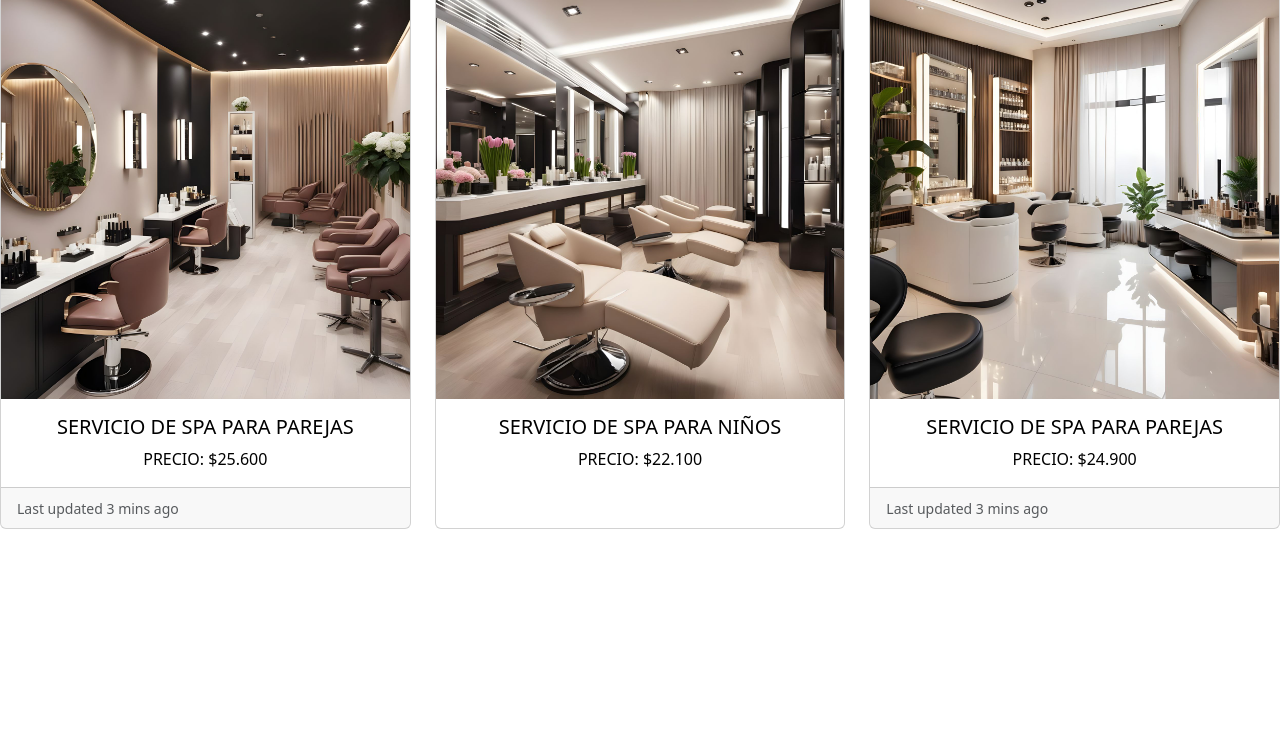
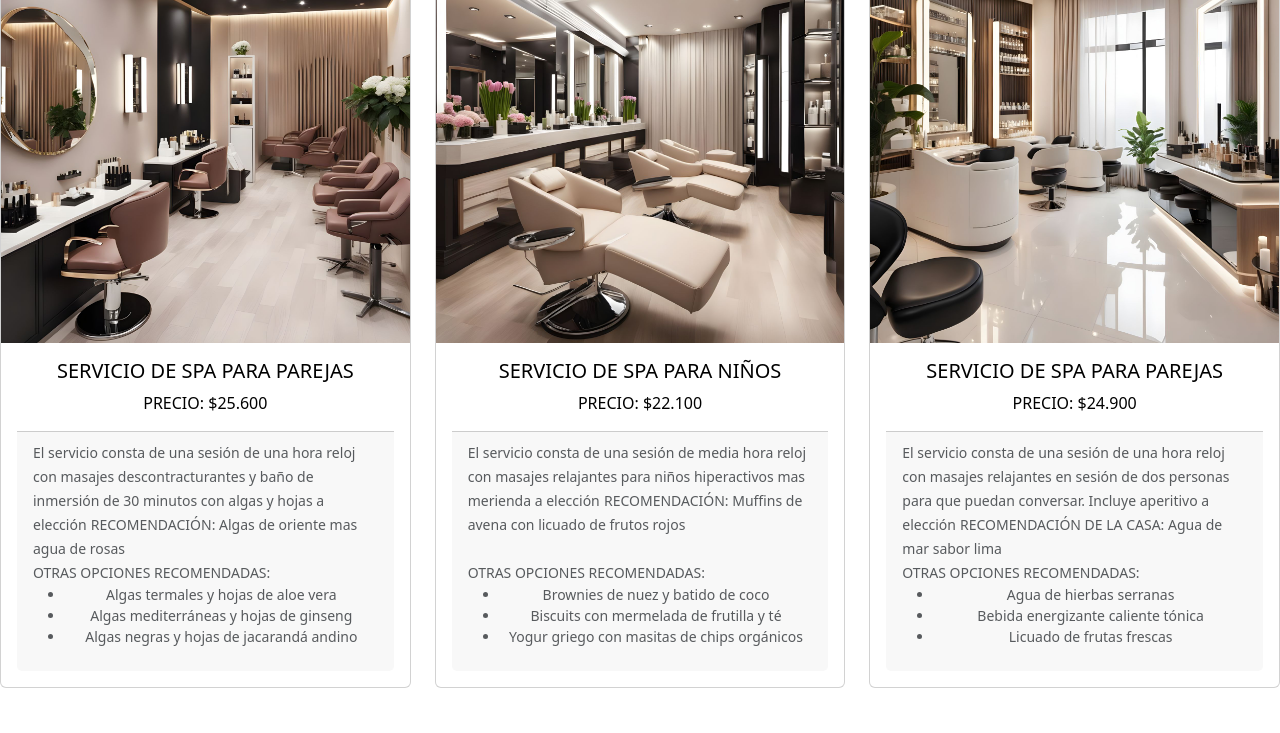
Before and after one commit to CodeSystem2022/E-commerce-Perricentro, a website: page pages/servicios.html in a window 1280 px wide. Shown: the part 67-800 px from the top of the page. Drawn offline with Linux system fonts and the light colour scheme; files that its build step writes are made by us from their sources.

Commit message:
Se añaden mejoras a la página de servicios

```diff
--- a/pages/servicios.html
+++ b/pages/servicios.html
@@ -1,14 +1,16 @@
 <!DOCTYPE html>
 <html lang="es">
+
 <head>
   <meta charset="UTF-8">
   <meta name="viewport" content="width=device-width, initial-scale=1.0">
   <link rel="stylesheet" href="bootstrap-5.3.2-dist/css/bootstrap.css">
-    <link rel="stylesheet" href="servicios.css">
+  <link rel="stylesheet" href="./styles/servicios.css">
   <title>SERVICIOS</title>
 </head>
+
 <body>
-    <h1>hola</h1>
+
   <div class="row row-cols-1 row-cols-md-3 g-4">
     <div class="col">
       <div class="card h-100">
@@ -16,9 +18,19 @@
         <div class="card-body">
           <h5 class="card-title">SERVICIO DE SPA PARA PAREJAS</h5>
           <p class="card-text">PRECIO: $25.600</p>
+
+          <div class="card-footer">
+            <small class="text-body-secondary">El servicio consta de una sesión de una hora reloj con masajes
+              descontracturantes y baño de inmersión de 30 minutos con algas y hojas a elección</small>
+            <small class="text-body-secondary">RECOMENDACIÓN: Algas de oriente mas agua de rosas</small><br>
+            <small class="text-body-secondary">OTRAS OPCIONES RECOMENDADAS:
+              <ul>
+                <li>Algas termales y hojas de aloe vera</li>
+                <li>Algas mediterráneas y hojas de ginseng</li>
+                <li>Algas negras y hojas de jacarandá andino</li>
+              </ul>
+            </small>
           </div>
-            <div class="card-footer">
-              <small class="text-body-secondary">Last updated 3 mins ago</small>
         </div>
       </div>
     </div>
@@ -28,6 +40,19 @@
         <div class="card-body">
           <h5 class="card-title">SERVICIO DE SPA PARA NIÑOS</h5>
           <p class="card-text">PRECIO: $22.100</p>
+          <div class="card-footer">
+            <small class="text-body-secondary">El servicio consta de una sesión de media hora reloj con masajes
+              relajantes para niños hiperactivos mas merienda a elección</small>
+            <small class="text-body-secondary">RECOMENDACIÓN: Muffins de avena con licuado de frutos rojos</small><br>
+            <small class="text-body-secondary">
+              <br><span>OTRAS OPCIONES RECOMENDADAS:</span>
+              <ul>
+                <li>Brownies de nuez y batido de coco</li>
+                <li>Biscuits con mermelada de frutilla y té</li>
+                <li>Yogur griego con masitas de chips orgánicos</li>
+              </ul>
+            </small>
+          </div>
         </div>
 
       </div>
@@ -38,12 +63,23 @@
         <div class="card-body">
           <h5 class="card-title">SERVICIO DE SPA PARA PAREJAS</h5>
           <p class="card-text">PRECIO: $24.900</p>
+          <div class="card-footer">
+            <small class="text-body-secondary">El servicio consta de una sesión de una hora reloj con masajes relajantes
+              en sesión de dos personas para que puedan conversar. Incluye aperitivo a elección</small>
+            <small class="text-body-secondary">RECOMENDACIÓN DE LA CASA: Agua de mar sabor lima</small><br>
+            <small class="text-body-secondary">OTRAS OPCIONES RECOMENDADAS:
+              <ul>
+                <li>Agua de hierbas serranas</li>
+                <li>Bebida energizante caliente tónica</li>
+                <li>Licuado de frutas frescas</li>
+              </ul>
+            </small>
           </div>
-            <div class="card-footer">
-              <small class="text-body-secondary">Last updated 3 mins ago</small>
         </div>
+
       </div>
     </div>
   </div>
 </body>
+
 </html>
```
Lines whose indentation alone changed are shown as unchanged.
